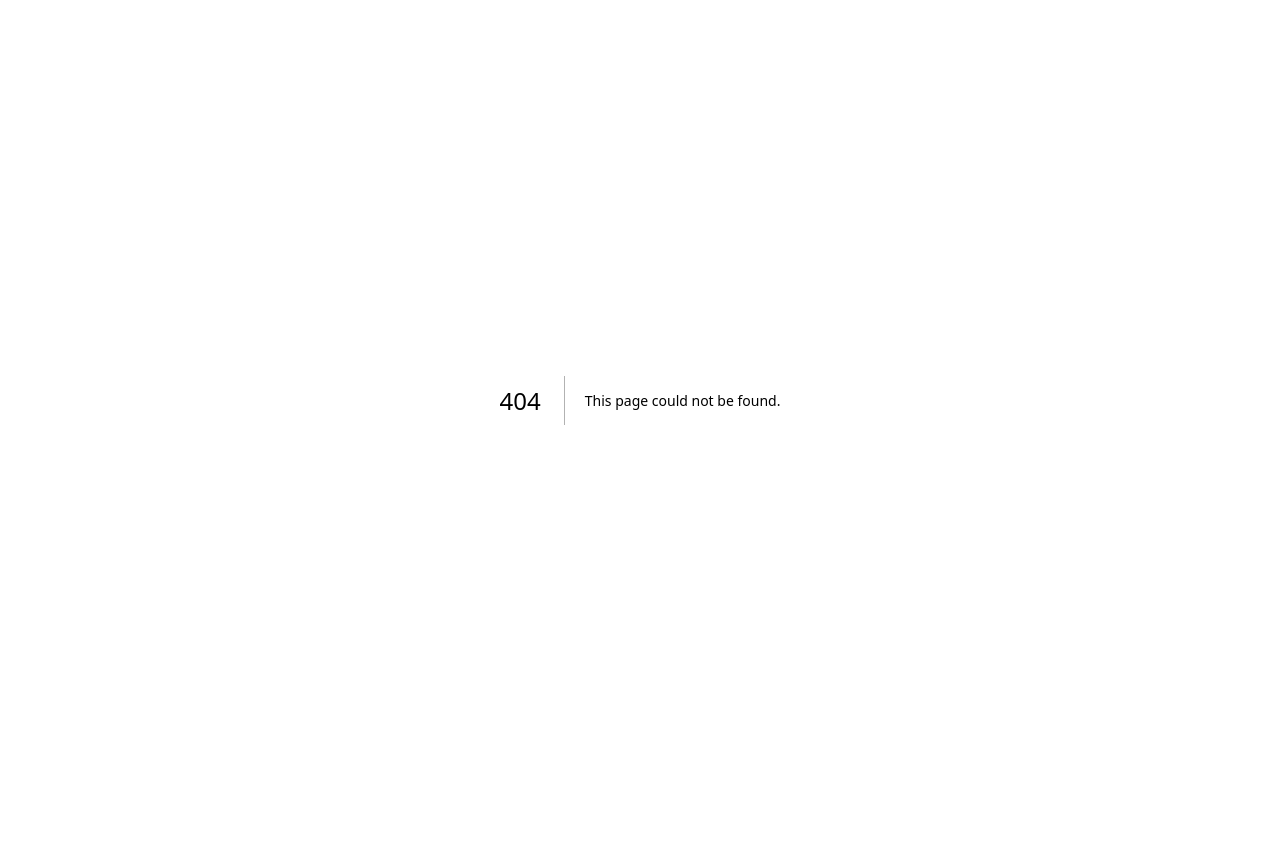
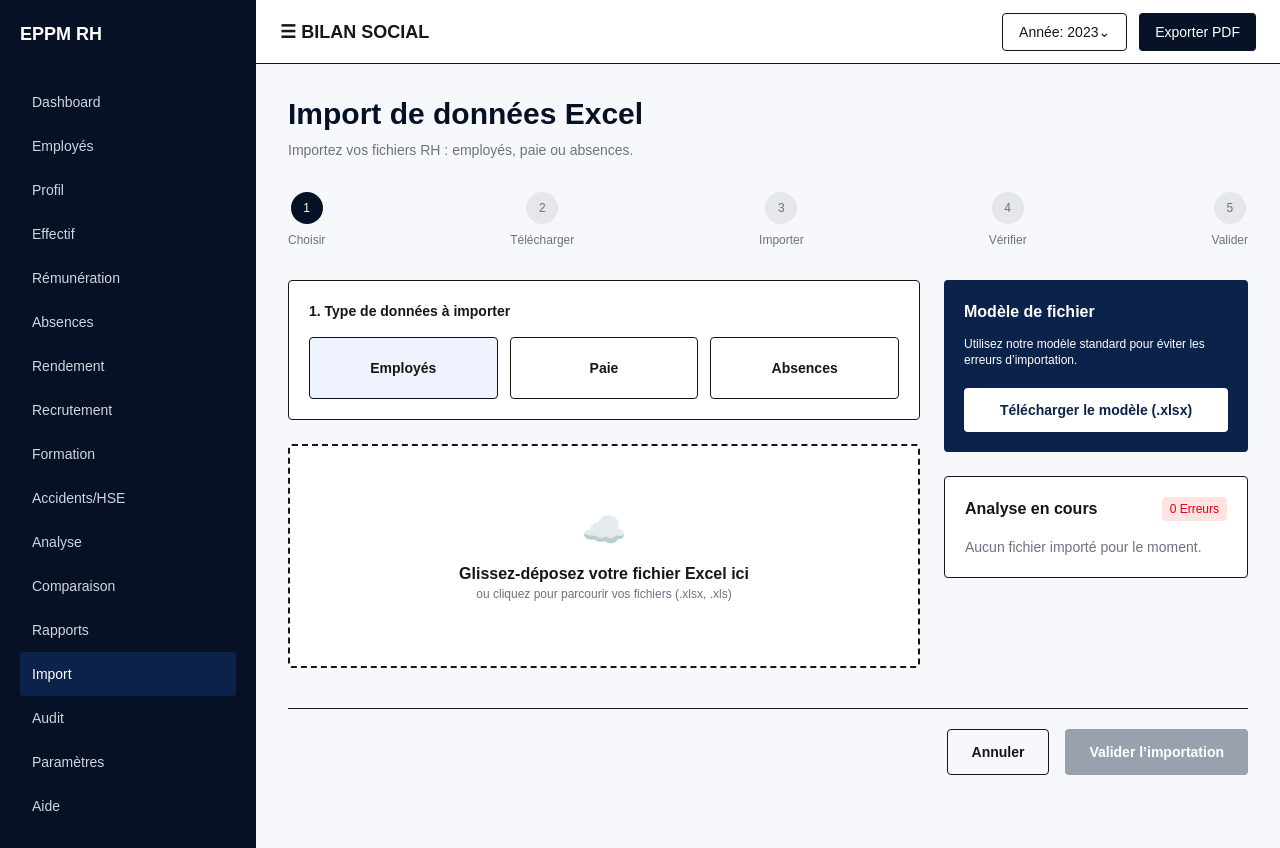
Before and after one commit to lindajerbi58-create/bilan-social-softic, a Next.js app: page /import in a window 1280 px wide. Before the commit this address had no page. Before the commit the page ends 800 px from the top, so only its background shows below. Built offline with nearby package versions, Linux system fonts and the light colour scheme.

Commit message:
Ajout page import Excel avec donnees realistes

```diff
--- /dev/null
+++ b/app/import/page.tsx
@@ -0,0 +1,231 @@
+"use client";
+
+import { useState } from "react";
+
+export default function ImportPage() {
+  const [type, setType] = useState("Employés");
+  const [fileName, setFileName] = useState("");
+  const [errors, setErrors] = useState<string[]>([]);
+
+  const fakeErrors = {
+    Employés: [
+      "Ligne 42 : le champ matricule est obligatoire.",
+      "Ligne 15 : matricule EMP_2023_008 déjà présent.",
+    ],
+    Paie: [
+      "Ligne 7 : salaire négatif détecté.",
+      "Ligne 18 : employé inexistant.",
+    ],
+    Absences: [
+      "Ligne 11 : date de fin avant date de début.",
+      "Ligne 20 : type d’absence non reconnu.",
+    ],
+  };
+
+  function handleFile(e: React.ChangeEvent<HTMLInputElement>) {
+    const file = e.target.files?.[0];
+
+    if (!file) return;
+
+    setFileName(file.name);
+    setErrors(fakeErrors[type as keyof typeof fakeErrors] || []);
+  }
+
+  return (
+    <main className="min-h-screen bg-[#f7f8fb] flex">
+      <aside className="w-64 bg-[#061125] text-white p-5">
+        <h1 className="font-bold text-lg mb-8">EPPM RH</h1>
+        {[
+          "Dashboard",
+          "Employés",
+          "Profil",
+          "Effectif",
+          "Rémunération",
+          "Absences",
+          "Rendement",
+          "Recrutement",
+          "Formation",
+          "Accidents/HSE",
+          "Analyse",
+          "Comparaison",
+          "Rapports",
+          "Import",
+          "Audit",
+          "Paramètres",
+          "Aide",
+        ].map((item) => (
+          <div
+            key={item}
+            className={`py-3 px-3 rounded text-sm ${
+              item === "Import" ? "bg-[#0b234a]" : "text-gray-300"
+            }`}
+          >
+            {item}
+          </div>
+        ))}
+      </aside>
+
+      <section className="flex-1">
+        <header className="h-16 bg-white border-b flex justify-between items-center px-6">
+          <h2 className="font-bold text-lg">☰ BILAN SOCIAL</h2>
+          <div className="flex gap-3">
+            <button className="border px-4 py-2 rounded text-sm">Année: 2023⌄</button>
+            <button className="bg-[#061125] text-white px-4 py-2 rounded text-sm">
+              Exporter PDF
+            </button>
+          </div>
+        </header>
+
+        <div className="max-w-5xl mx-auto p-8">
+          <h1 className="text-3xl font-bold text-[#061125]">
+            Import de données Excel
+          </h1>
+          <p className="text-gray-500 text-sm mt-2">
+            Importez vos fichiers RH : employés, paie ou absences.
+          </p>
+
+          <div className="flex justify-between mt-8 text-xs text-gray-500">
+            {["Choisir", "Télécharger", "Importer", "Vérifier", "Valider"].map(
+              (step, index) => (
+                <div key={step} className="text-center">
+                  <div
+                    className={`mx-auto w-8 h-8 rounded-full flex items-center justify-center ${
+                      index === 0 ? "bg-[#061125] text-white" : "bg-gray-200"
+                    }`}
+                  >
+                    {index + 1}
+                  </div>
+                  <p className="mt-2">{step}</p>
+                </div>
+              )
+            )}
+          </div>
+
+          <div className="grid grid-cols-3 gap-6 mt-8">
+            <div className="col-span-2">
+              <div className="bg-white border rounded p-5">
+                <h3 className="font-bold text-sm mb-4">
+                  1. Type de données à importer
+                </h3>
+
+                <div className="grid grid-cols-3 gap-3">
+                  {["Employés", "Paie", "Absences"].map((item) => (
+                    <button
+                      key={item}
+                      onClick={() => {
+                        setType(item);
+                        setErrors([]);
+                        setFileName("");
+                      }}
+                      className={`border rounded p-5 font-bold text-sm ${
+                        type === item
+                          ? "border-[#061125] bg-[#eef3ff]"
+                          : "bg-white"
+                      }`}
+                    >
+                      {item}
+                    </button>
+                  ))}
+                </div>
+              </div>
+
+              <label className="mt-6 bg-white border-2 border-dashed rounded h-56 flex flex-col items-center justify-center cursor-pointer">
+                <div className="text-4xl">☁️</div>
+                <p className="font-bold mt-3">
+                  Glissez-déposez votre fichier Excel ici
+                </p>
+                <p className="text-xs text-gray-500">
+                  ou cliquez pour parcourir vos fichiers (.xlsx, .xls)
+                </p>
+
+                <input
+                  type="file"
+                  accept=".xlsx,.xls,.csv"
+                  onChange={handleFile}
+                  className="hidden"
+                />
+
+                {fileName && (
+                  <p className="mt-4 text-sm font-bold text-[#061125]">
+                    Fichier sélectionné : {fileName}
+                  </p>
+                )}
+              </label>
+            </div>
+
+            <div>
+              <div className="bg-[#0b234a] text-white rounded p-5">
+                <h3 className="font-bold">Modèle de fichier</h3>
+                <p className="text-xs mt-3">
+                  Utilisez notre modèle standard pour éviter les erreurs
+                  d’importation.
+                </p>
+                <button
+                  onClick={() => alert(`Téléchargement modèle ${type}`)}
+                  className="bg-white text-[#0b234a] w-full py-3 rounded mt-5 font-bold text-sm"
+                >
+                  Télécharger le modèle (.xlsx)
+                </button>
+              </div>
+
+              <div className="bg-white border rounded p-5 mt-6">
+                <div className="flex justify-between">
+                  <h3 className="font-bold">Analyse en cours</h3>
+                  <span className="bg-red-100 text-red-600 px-2 py-1 rounded text-xs">
+                    {errors.length} Erreurs
+                  </span>
+                </div>
+
+                {fileName ? (
+                  <div className="mt-4 space-y-3">
+                    {errors.map((err) => (
+                      <div
+                        key={err}
+                        className="bg-red-50 border-l-4 border-red-500 p-3 text-xs text-red-700"
+                      >
+                        {err}
+                      </div>
+                    ))}
+
+                    {errors.length === 0 && (
+                      <p className="text-green-600 text-sm">
+                        Fichier valide. Vous pouvez confirmer l’importation.
+                      </p>
+                    )}
+                  </div>
+                ) : (
+                  <p className="text-sm text-gray-500 mt-4">
+                    Aucun fichier importé pour le moment.
+                  </p>
+                )}
+              </div>
+            </div>
+          </div>
+
+          <div className="border-t mt-10 pt-5 flex justify-end gap-4">
+            <button
+              onClick={() => {
+                setFileName("");
+                setErrors([]);
+              }}
+              className="border px-6 py-3 rounded font-bold text-sm"
+            >
+              Annuler
+            </button>
+
+            <button
+              disabled={!fileName || errors.length > 0}
+              className={`px-6 py-3 rounded font-bold text-sm text-white ${
+                fileName && errors.length === 0
+                  ? "bg-[#061125]"
+                  : "bg-gray-400 cursor-not-allowed"
+              }`}
+            >
+              Valider l’importation
+            </button>
+          </div>
+        </div>
+      </section>
+    </main>
+  );
+}
```
